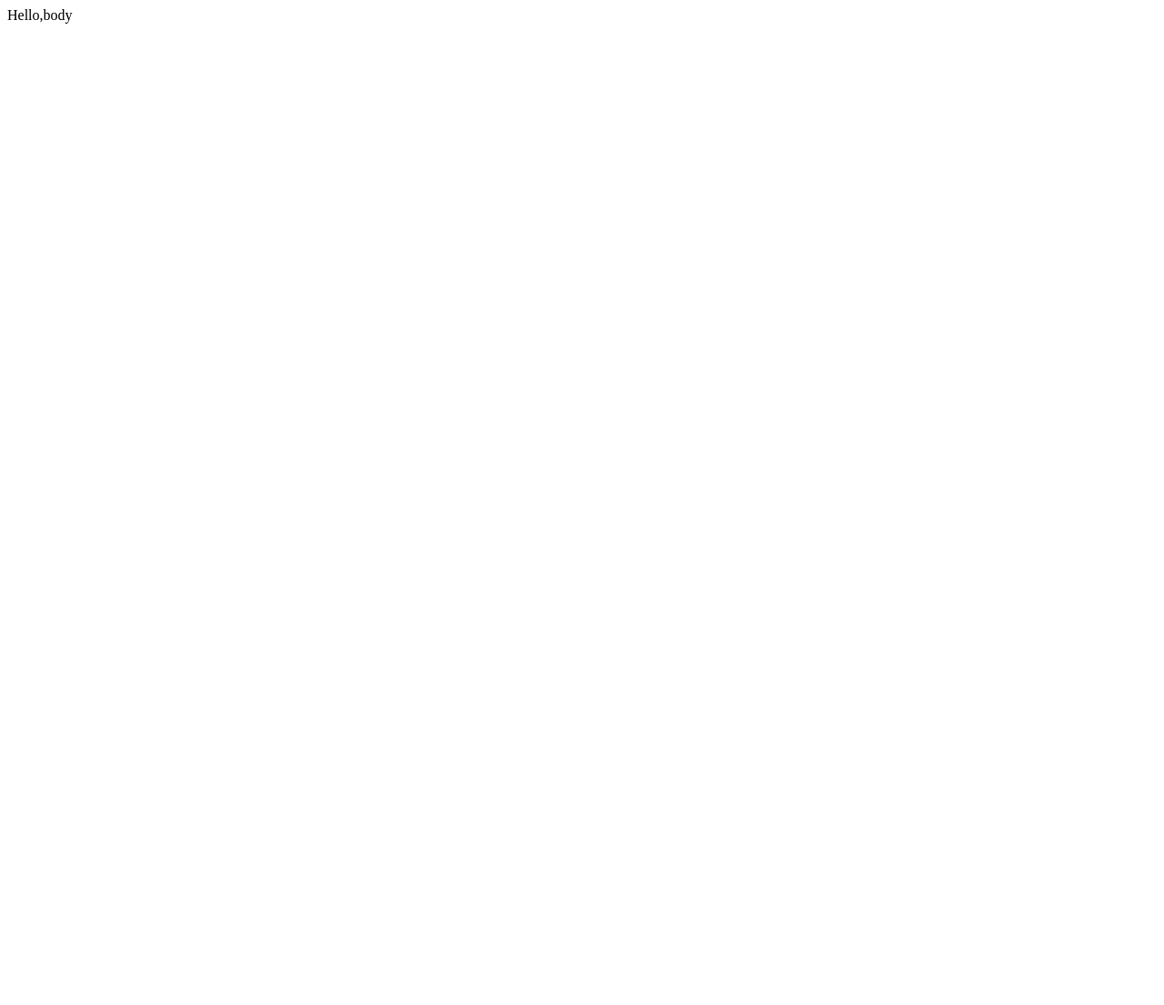
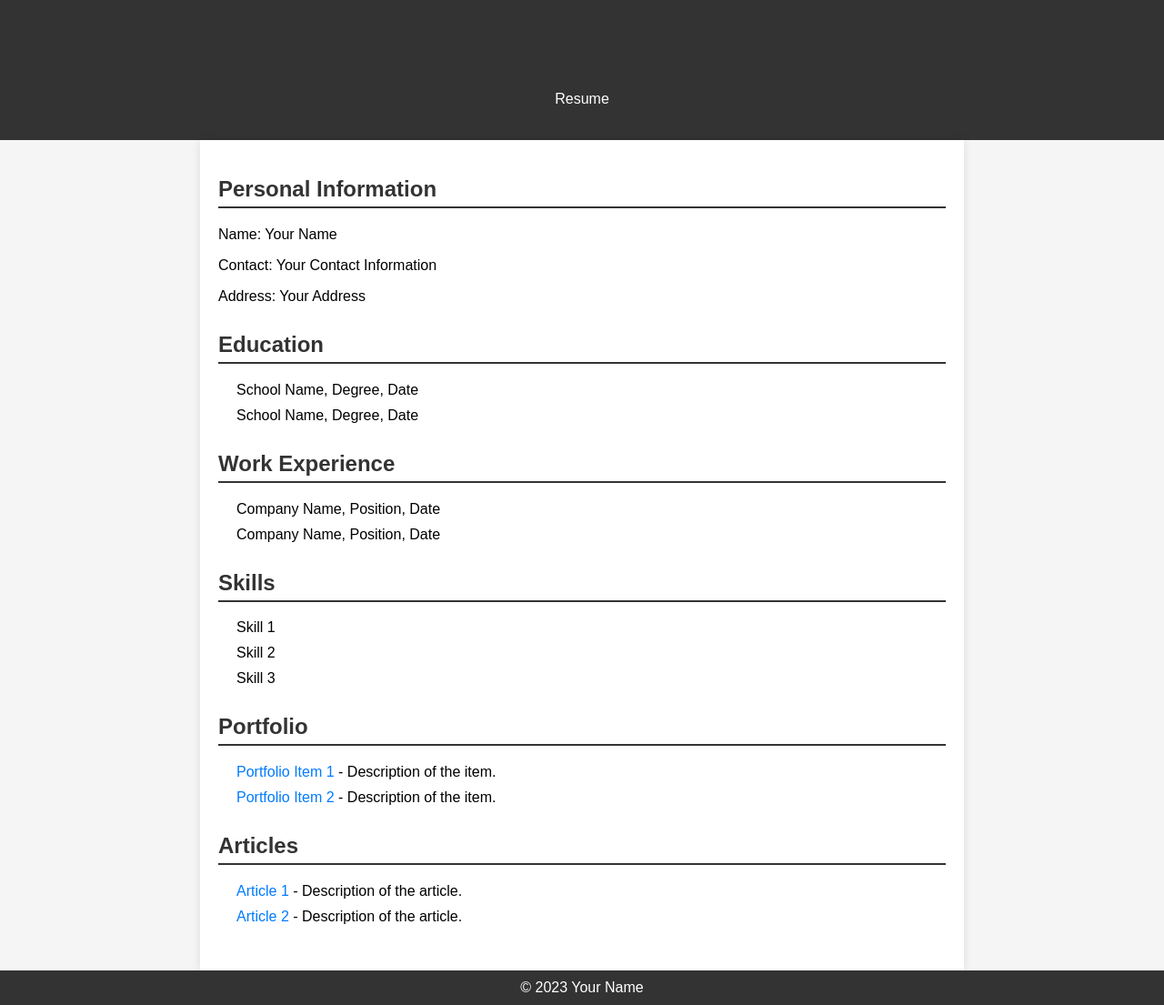
Before and after one commit to yammy0623/yammy0623.github.io, a plain HTML site: page index.html in a window 1280 px wide. Shown: the whole page at 91% size. Before the commit the page ends 800 px from the top, so only its background shows below. Drawn offline with Linux system fonts and the light colour scheme.

Commit message:
resume_page

```diff
--- a/index.html
+++ b/index.html
@@ -1,12 +1,139 @@
-<!DOCTYPE html> <!--告知瀏覽器的檔案類型-->
+<!DOCTYPE html>
+<html lang="en">
+<head>
+    <meta charset="UTF-8">
+    <meta name="viewport" content="width=device-width, initial-scale=1.0">
+    <title>Resume</title>
+    <style>
+        /* 添加自定义样式 */
+        body {
+            font-family: Arial, sans-serif;
+            margin: 0;
+            padding: 0;
+            background-color: #f5f5f5;
+        }
 
-<html><!--檔案所有內容-->
-	<head><!--檔案資訊內容-->
-		<title><!--分頁標題-->
-			Hello,title
-		</title>
-	</head>
-	<body><!--顯示於網頁的內容-->
-		Hello,body
-	</body>
+        header {
+            background-color: #333;
+            color: #fff;
+            text-align: center;
+            padding: 20px;
+        }
+
+        .container {
+            max-width: 800px;
+            margin: 0 auto;
+            padding: 20px;
+            background-color: #fff;
+            box-shadow: 0 0 10px rgba(0, 0, 0, 0.1);
+        }
+
+        h1, h2, h3 {
+            color: #333;
+        }
+
+        ul {
+            list-style: none;
+            padding: 0;
+        }
+
+        li {
+            margin-bottom: 10px;
+        }
+
+        footer {
+            text-align: center;
+            padding: 10px;
+            background-color: #333;
+            color: #fff;
+        }
+
+        /* 自定义样式 */
+        section {
+            margin-bottom: 30px;
+        }
+
+        h2 {
+            border-bottom: 2px solid #333;
+            padding-bottom: 5px;
+        }
+
+        ul {
+            padding-left: 20px;
+        }
+
+        a {
+            text-decoration: none;
+            color: #007BFF;
+        }
+
+        a:hover {
+            text-decoration: underline;
+        }
+    </style>
+</head>
+<body>
+    <header>
+        <h1>Your Name</h1>
+        <p>Resume</p>
+    </header>
+    <div class="container">
+        <section>
+            <h2>Personal Information</h2>
+            <p>Name: Your Name</p>
+            <p>Contact: Your Contact Information</p>
+            <p>Address: Your Address</p>
+        </section>
+
+        <section>
+            <h2>Education</h2>
+            <ul>
+                <li>School Name, Degree, Date</li>
+                <li>School Name, Degree, Date</li>
+                <!-- Add more education details -->
+            </ul>
+        </section>
+
+        <section>
+            <h2>Work Experience</h2>
+            <ul>
+                <li>Company Name, Position, Date</li>
+                <li>Company Name, Position, Date</li>
+                <!-- Add more work experience details -->
+            </ul>
+        </section>
+
+        <section>
+            <h2>Skills</h2>
+            <ul>
+                <li>Skill 1</li>
+                <li>Skill 2</li>
+                <li>Skill 3</li>
+                <!-- Add more skills -->
+            </ul>
+        </section>
+
+        <section>
+            <h2>Portfolio</h2>
+            <!-- Add links and descriptions of your portfolio items here -->
+            <ul>
+                <li><a href="#">Portfolio Item 1</a> - Description of the item.</li>
+                <li><a href="#">Portfolio Item 2</a> - Description of the item.</li>
+            </ul>
+        </section>
+
+        <section>
+            <h2>Articles</h2>
+            <!-- Add links and descriptions of your articles here -->
+            <ul>
+                <li><a href="#">Article 1</a> - Description of the article.</li>
+                <li><a href="#">Article 2</a> - Description of the article.</li>
+            </ul>
+        </section>
+    </div>
+
+    <footer>
+        &copy; 2023 Your Name
+    </footer>
+</body>
 </html>
```
